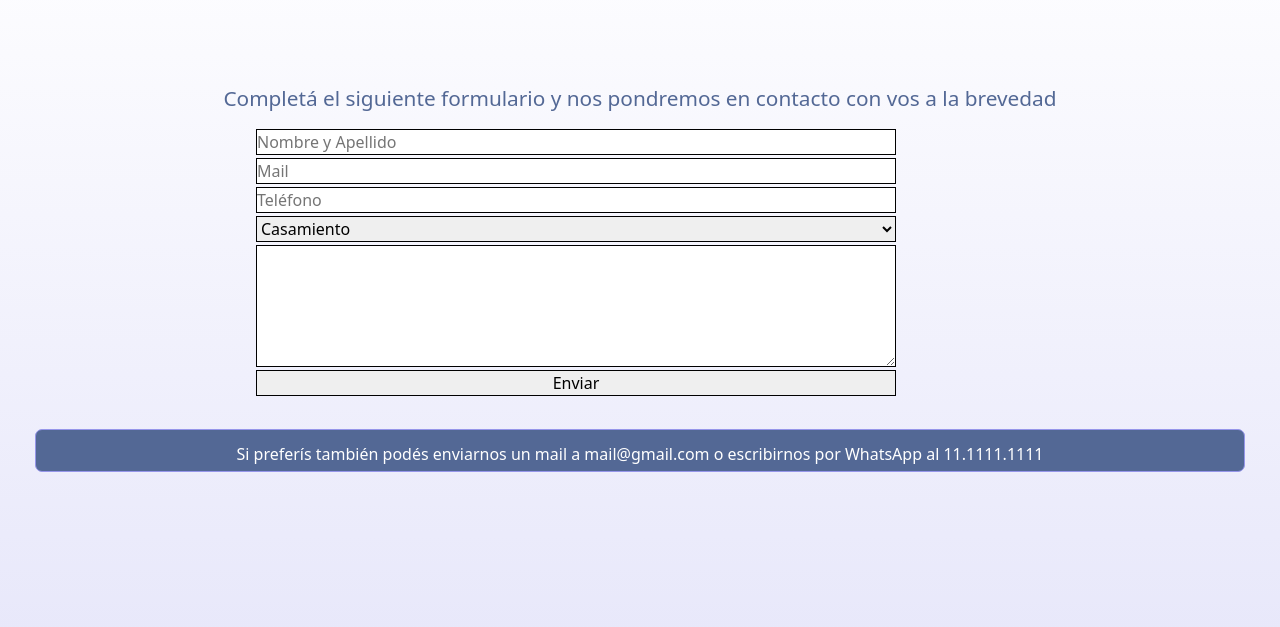
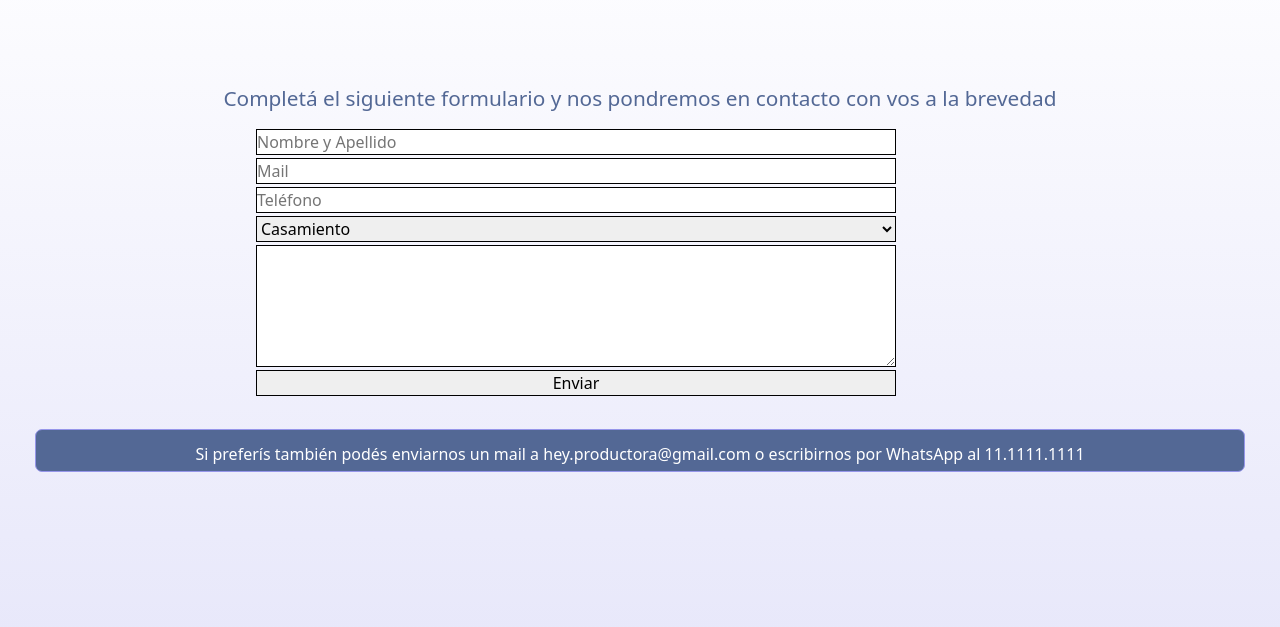
Before and after one commit to paulazotta/Entrega-2, a website: page HTML/contacto.html in a window 1280 px wide. Shown: the part 106-733 px from the top of the page. Drawn offline with nearby package versions, Linux system fonts and the light colour scheme.

```diff
--- a/HTML/contacto.html
+++ b/HTML/contacto.html
@@ -63,7 +63,7 @@
                 </textarea>
                 <input type="submit" value="Enviar" class="boton-enviar formulario-rellenar">
             </form>
-            <p class="frase2">Si preferís también podés enviarnos un mail a mail@gmail.com o escribirnos por WhatsApp al 11.1111.1111</p>
+            <p class="frase2">Si preferís también podés enviarnos un mail a hey.productora@gmail.com o escribirnos por WhatsApp al 11.1111.1111</p>
         </section>
     </main>
     <footer>
```
Also changed, not shown: 3 other files.
